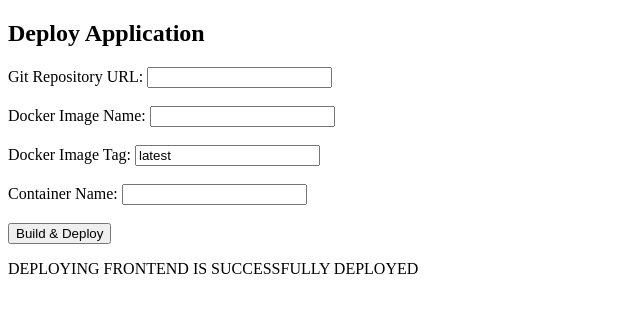
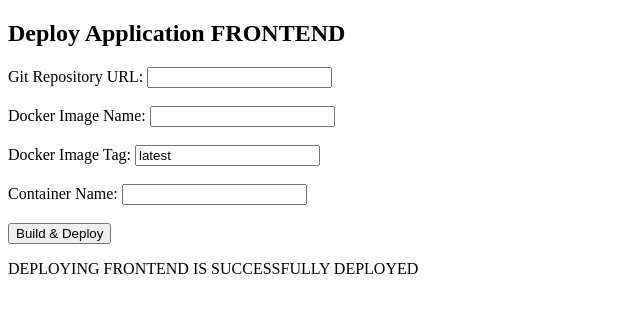
Before and after one commit to Balachandru-ai/DEPLOYMENTS, a plain HTML site: page index.html in a window 1280 px wide. Shown: the whole page, without its empty margins (0-640 px from the left). Drawn offline with Linux system fonts and the light colour scheme.

Commit message:
Update index.html

```diff
--- a/index.html
+++ b/index.html
@@ -4,7 +4,7 @@
   <title>Deploy with Docker + Jenkins</title>
 </head>
 <body>
-  <h2>Deploy Application</h2>
+  <h2>Deploy Application FRONTEND</h2>
   <form action="http://JENKINS_URL/job/JOB_NAME/buildWithParameters" method="GET">
     <label>Git Repository URL:</label>
     <input type="text" name="GIT_REPO" required><br><br>
```
